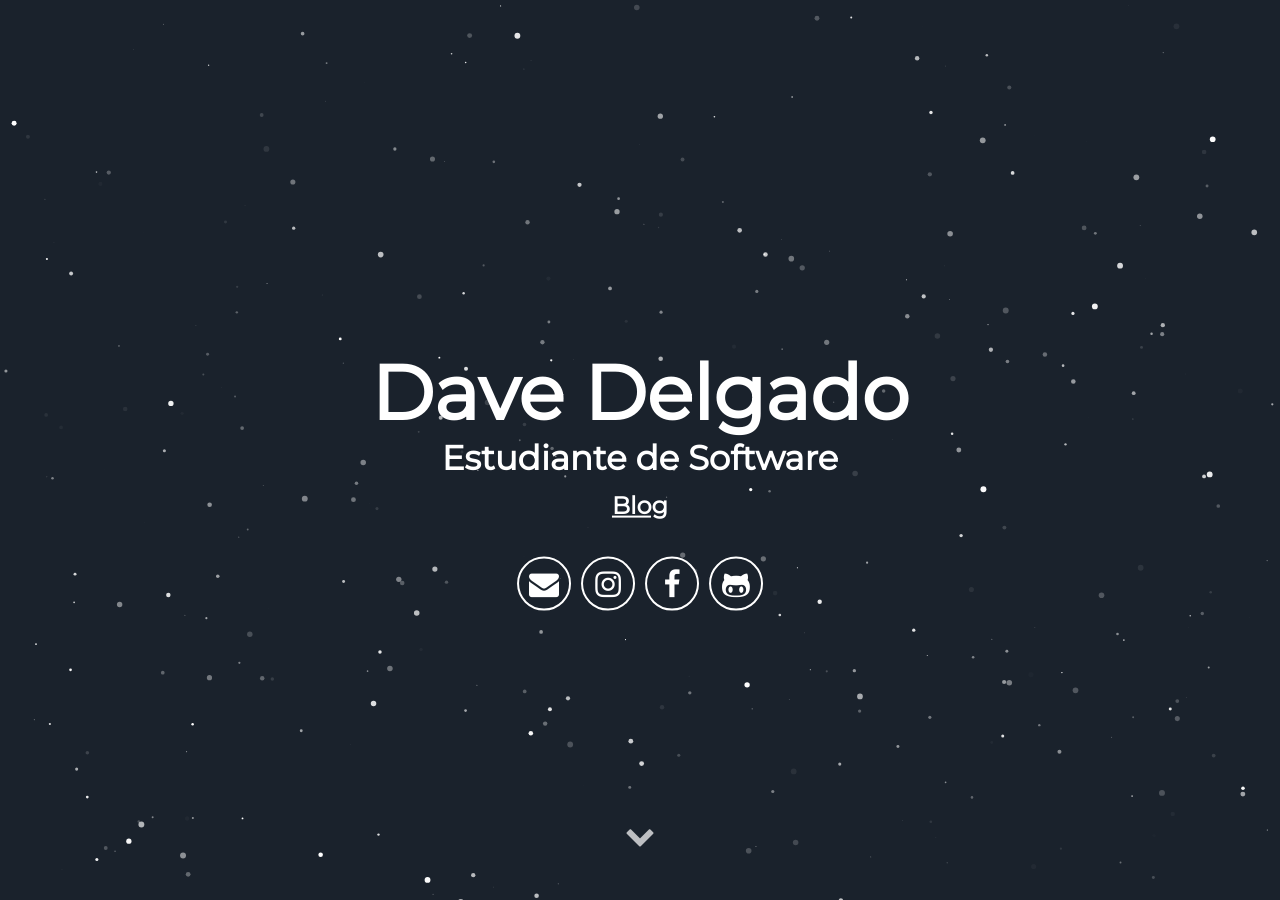
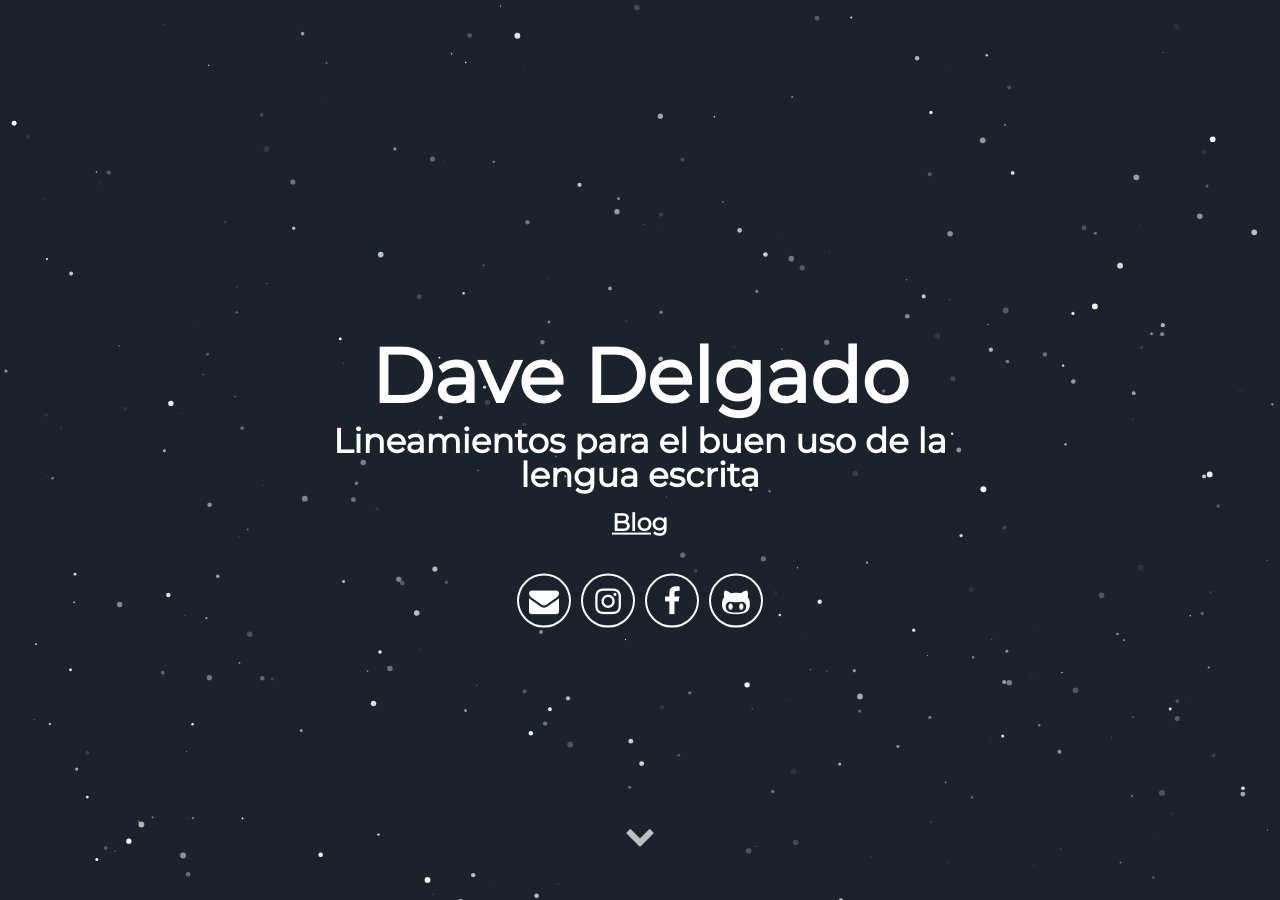
Before and after one commit to DaveNPlay/index, a Jekyll site: the page built from index.html, in a window 1280 px wide and 900 px high. Built offline with Jekyll 4.4.1, drawn with Linux system fonts in a browser that asks for light colours; some web fonts are replaced.

Commit message:
Update _config.yml

```diff
--- a/_config.yml
+++ b/_config.yml
@@ -7,7 +7,7 @@ description: Jekyll Theme Minimal Resume
 # User settings
 username: Dave Delgado
 user_description: Soy estudiante de la universidad de Guayaquil, en la carrera de Ingenieria en Software, esta carrera me interesó mucho desde un pinrcipio ya que desde pequeño he tenido este gusto por cosas relacionadas con software, hardware, etc... A mis 10 años empezé a crear mis primeros programas con Visual Studio, programas muy basicos, despues fui creando paginas webs con simple html. Al pasar 4 años, yo era conocido en grupos de internet por "saber" crear pequeñas cosas, y fue aqui donde me dieron la oportunidad de ser moderador en una pagina de juegos llamada <b>NPlay</b>, la cual duré unos meses, y desde todo este tiempo hasta la actualidad he ido cogiendo experiencia, y se de otras tecnicas en software.
-user_title: Estudiante de Software
+user_title: Lineamientos para el buen uso de la lengua escrita
 email: dave.delgadog@hotmail.com
 # twitter_username: lorem_ipsum
 # github_username:  lorem_ipsum
```
